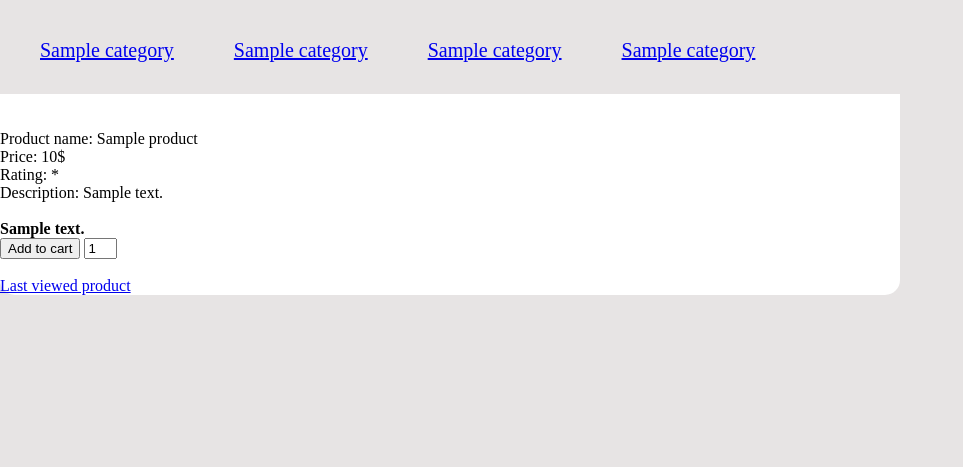
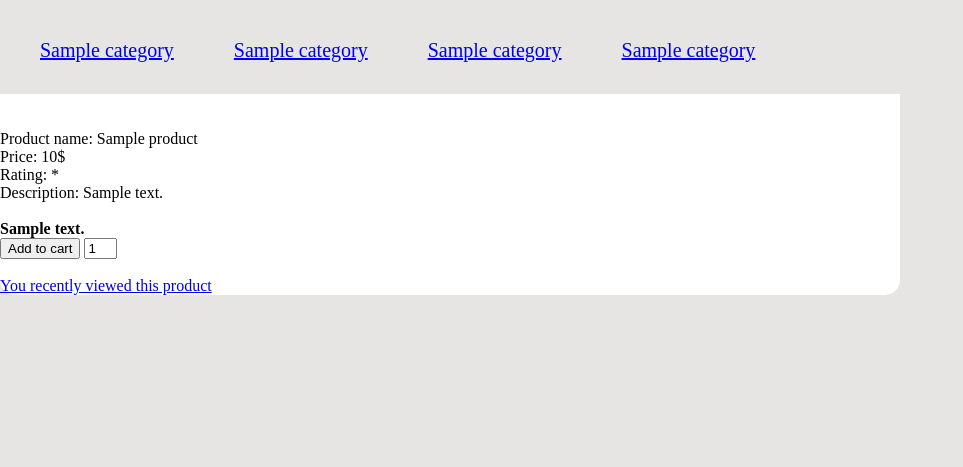
Before and after one commit to ikolokotronis/Web-Store-App, a Django app: template web_store_app/products/templates/product/product_details.html in a window 1280 px wide. Shown: the part 99-566 px from the top of the page, without its empty margins (0-963 px from the left). Run offline with Django 4.2, Linux system fonts and the light colour scheme; a user stored in the database is signed in; tables that the repository leaves empty hold one stand-in row (values such as "Sample post"); the template is opened without the code that fills it: values that come from a table or form of the project are taken from there, most other values are stand-ins (such as "Sample title", 1, 10 or a date in 2020).

Commit message:
Update cookies

```diff
--- a/web_store_app/products/templates/product/product_details.html
+++ b/web_store_app/products/templates/product/product_details.html
@@ -16,7 +16,7 @@ Description: {{product.description}}<br>
 
 </form><br>
 {%if last_viewed_product_id%}
-<a href="/product/{{last_viewed_product_id}}/">Last viewed product</a>
+<a href="/product/{{last_viewed_product_id}}/">You recently viewed this product</a>
 {%endif%}
 {%else%}
 <a href="/users/login/">Login to add this product to cart</a>
--- a/web_store_app/products/views.py
+++ b/web_store_app/products/views.py
@@ -34,7 +34,7 @@ class ProductView(View):
         if request.COOKIES.get('last_viewed_product_id'):
             last_viewed_product = request.COOKIES.get('last_viewed_product_id')
         else:
-            response.set_cookie(key='last_viewed_product_id', value=product_id, max_age=10)
+            response.set_cookie(key='last_viewed_product_id', value=product_id, max_age=30)
             last_viewed_product = request.COOKIES.get('last_viewed_product_id')
             return response
         return render(request, 'product/product_details.html', {'stringed_instruments': stringed_instruments,
```
